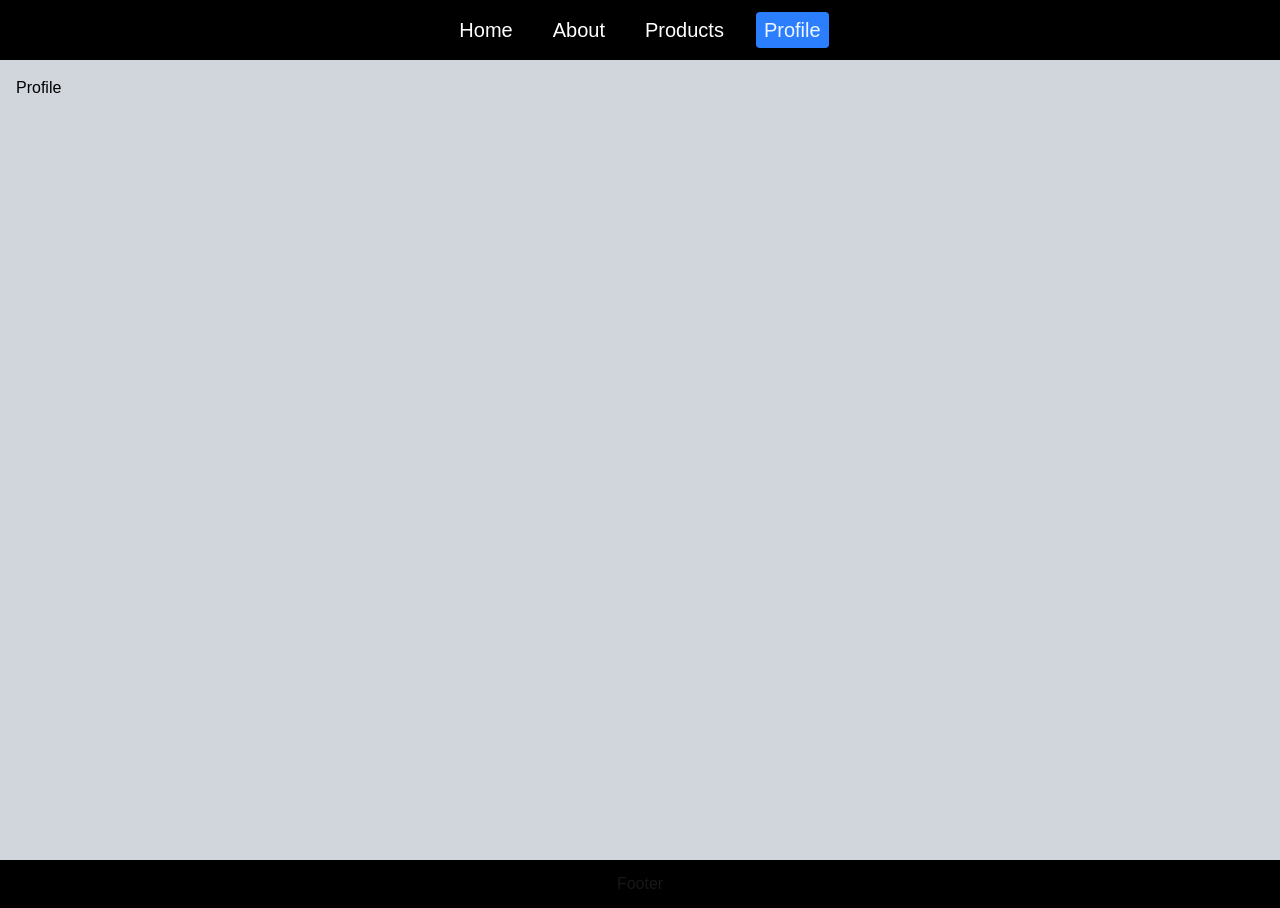
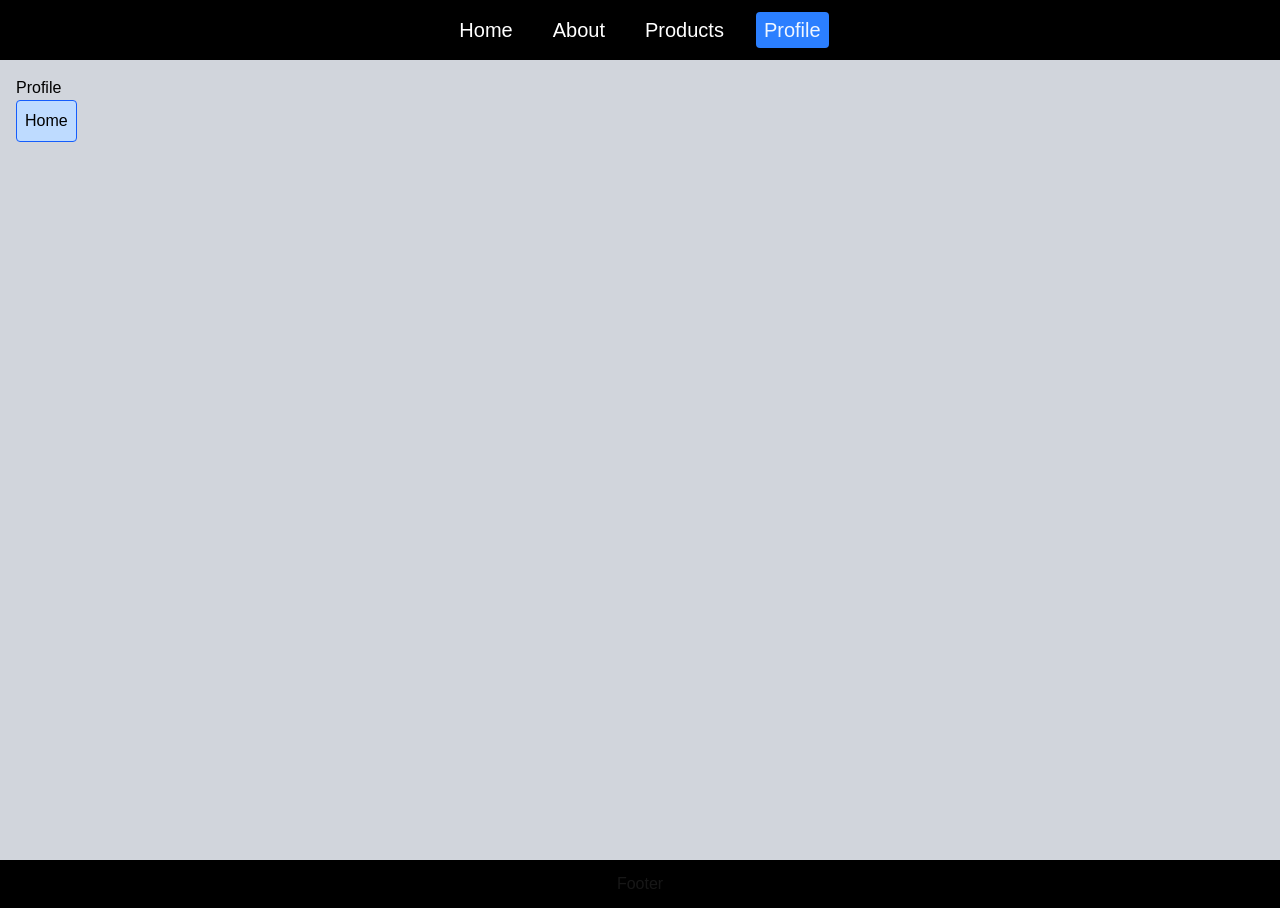
Before and after one commit to praveesh91/nextjs_tutorial, a Next.js app: page /profile in a window 1280 px wide. Built offline with nearby package versions, Linux system fonts and the light colour scheme.

Commit message:
programmatic redirection with userouter

```diff
--- a/src/app/profile/page.tsx
+++ b/src/app/profile/page.tsx
@@ -1,14 +1,22 @@
-import { Metadata } from "next";
+"use client";
+
+import { useRouter } from "next/navigation";
 import React from "react";
 
-export const metadata: Metadata = {
-  title: {
-    absolute: "Profile Page",
-  },
-};
-
 const Profile = () => {
-  return <div>Profile</div>;
+  const router = useRouter();
+  const handleClick = () => router.push("/");
+  return (
+    <div>
+      <p>Profile</p>
+      <button
+        className="border border-blue-600 p-2 rounded hover:bg-blue-300 bg-blue-200 cursor-pointer"
+        onClick={handleClick}
+      >
+        Home
+      </button>
+    </div>
+  );
 };
 
 export default Profile;
```
